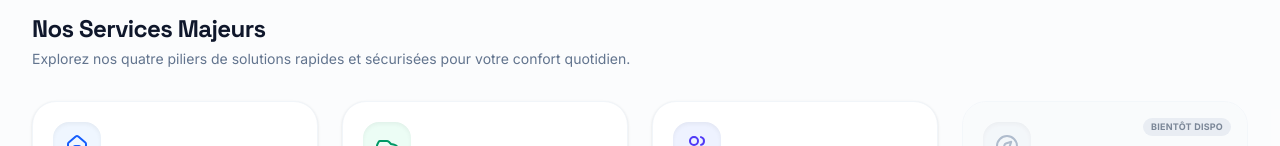
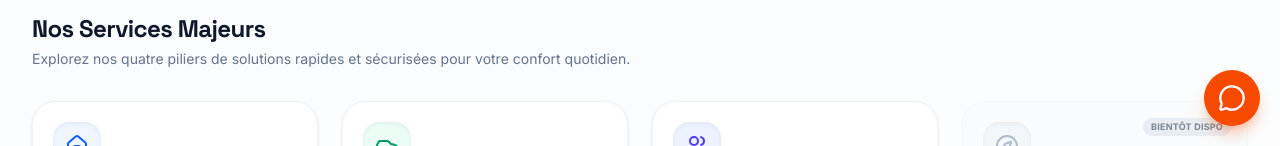
Before and after one commit to Godan-y/goying, a React (Vite) app: page / in a window 1280 px wide. Shown: the part 654-800 px from the top of the page. Built offline with nearby package versions, Linux system fonts and the light colour scheme; no server answers; the database is empty.

Commit message:
Match support button with Goying colors
Co-authored-by: Copilot <223556219+Copilot@users.noreply.github.com>

```diff
--- a/src/App.tsx
+++ b/src/App.tsx
@@ -50,6 +50,7 @@ import {
   AlertCircle,
   Clock,
   Heart,
+  MessageCircle,
   X
 } from "lucide-react";
 import { motion, AnimatePresence } from "motion/react";
@@ -776,6 +777,19 @@ export default function App() {
       <AboutSection isOpen={isAboutOpen} onClose={() => setIsAboutOpen(false)} />
       <TermsModal isOpen={isTermsOpen} onClose={() => setIsTermsOpen(false)} />
       <SupportChatModal isOpen={isSupportOpen} onClose={() => setIsSupportOpen(false)} />
+      {!isSupportOpen && (
+        <button
+          type="button"
+          onClick={() => setIsSupportOpen(true)}
+          className={`fixed right-5 z-40 flex h-14 w-14 items-center justify-center rounded-full bg-orange-600 text-white shadow-lg shadow-orange-600/30 transition-transform hover:scale-105 hover:bg-orange-500 focus-visible:outline focus-visible:outline-2 focus-visible:outline-offset-2 focus-visible:outline-orange-600 ${
+            showSubmissionPrompt ? "bottom-28" : "bottom-5"
+          }`}
+          aria-label="Ouvrir le support client"
+          title="Support client"
+        >
+          <MessageCircle className="h-7 w-7" aria-hidden="true" />
+        </button>
+      )}
       <PropertySubmissionModal
         isOpen={isPropertySubmissionOpen}
         onClose={() => setIsPropertySubmissionOpen(false)}
```
